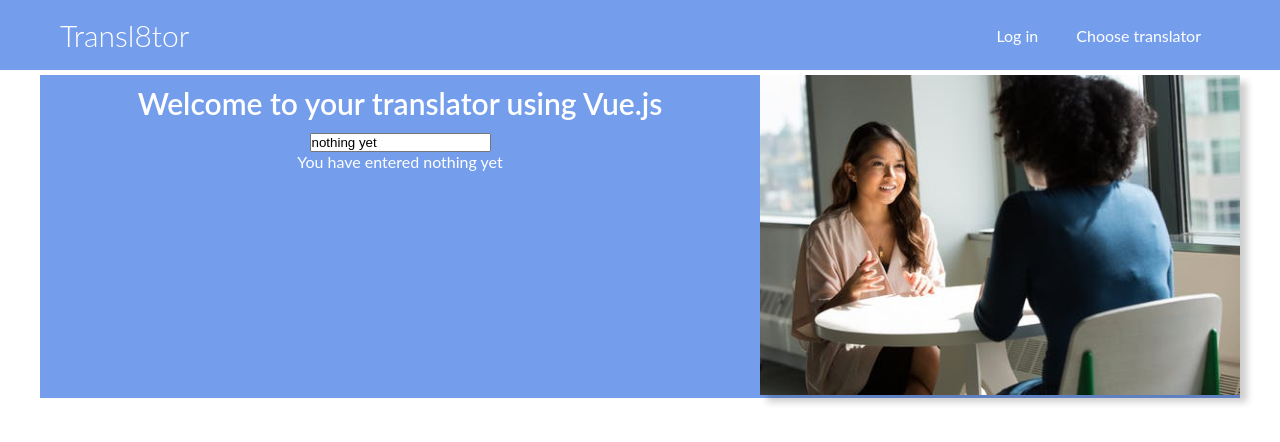
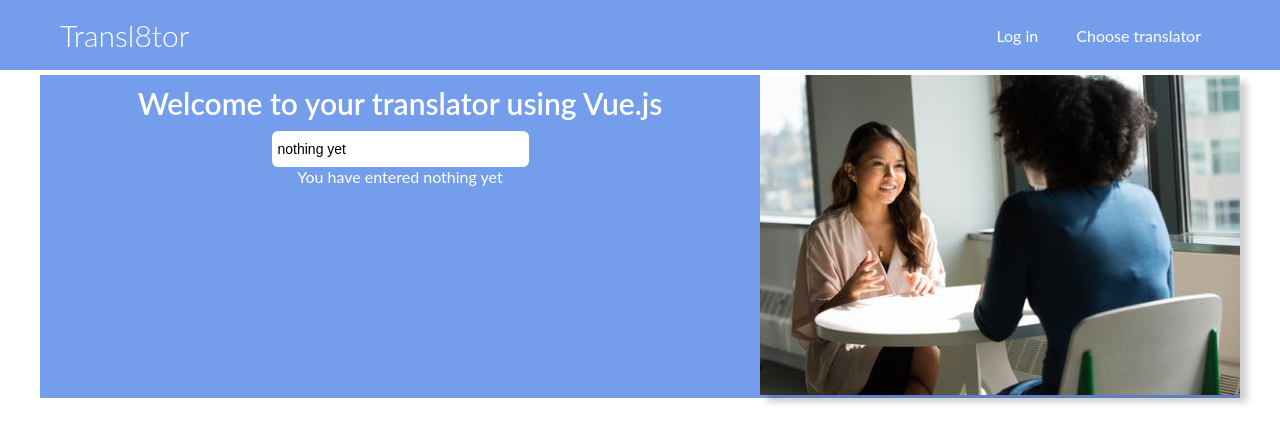
Before and after one commit to kimnewzealand/vue-hello-world, a Vue app: page / in a window 1280 px wide. Shown: the top 442 px of the page. Built offline with nearby package versions, Linux system fonts and the light colour scheme.

Commit message:
Round the corners of input

```diff
--- a/public/styles.css
+++ b/public/styles.css
@@ -133,3 +133,11 @@ li {
   background-color: rgb(116, 158, 236);
   color: white
 }
+
+.showcase input {
+  padding: 10px 70px 10px 0;
+  font-size: 14px;
+  border: none;
+  border-radius: 6px;
+  padding-left: 6px;
+}
```
